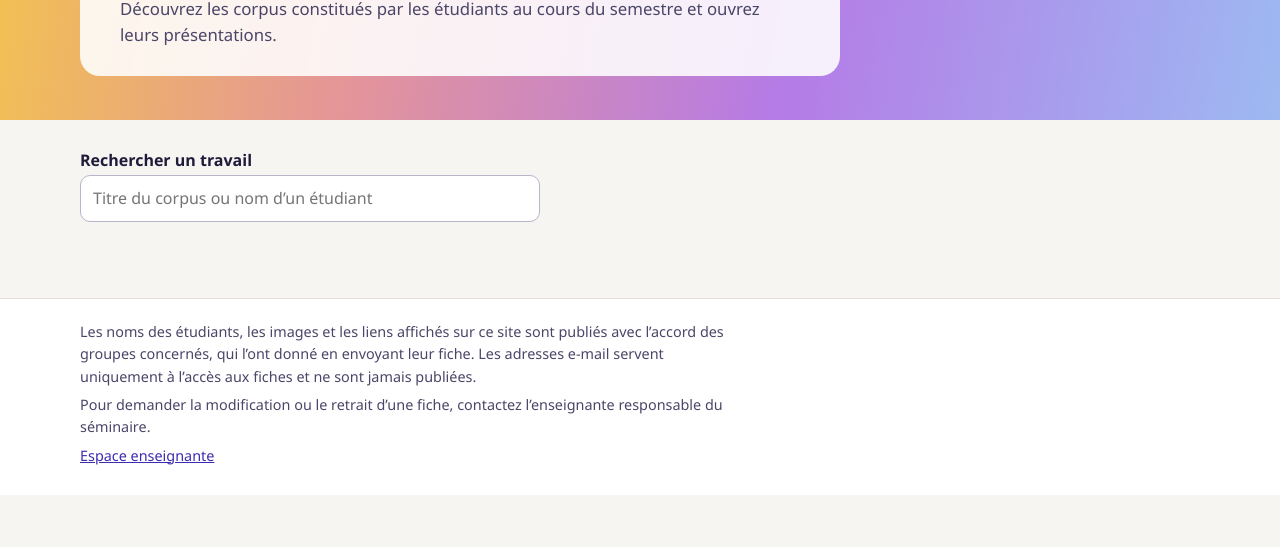
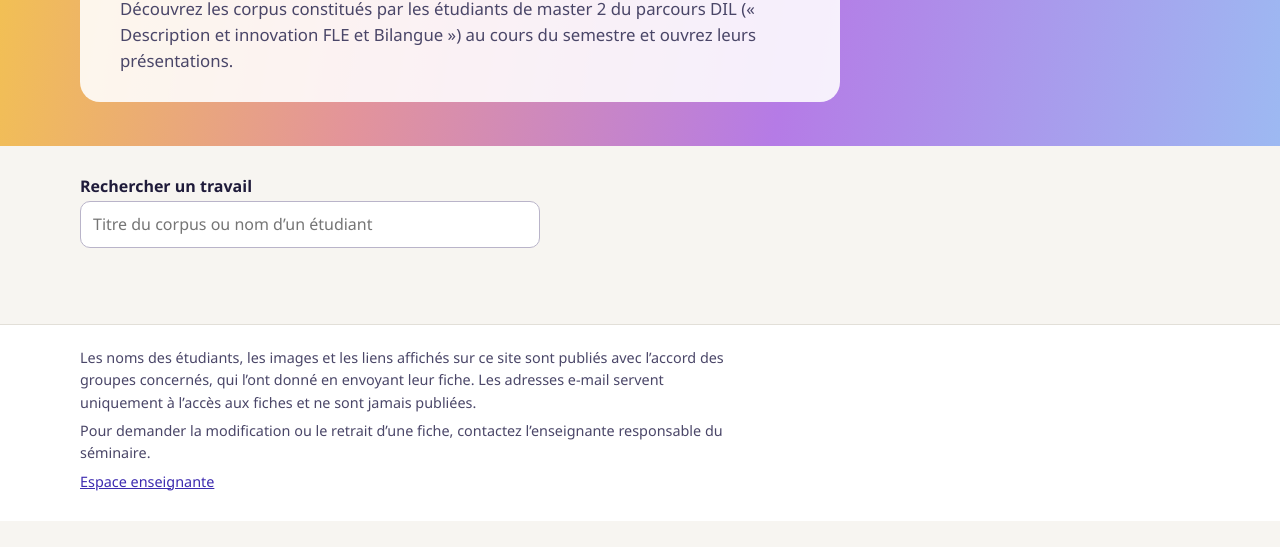
Before and after one commit to DollyRamella/copusDIL2026, a plain HTML site: page index.html in a window 1280 px wide. Shown: the part 253-800 px from the top of the page. Drawn offline with Linux system fonts and the light colour scheme; no server answers.

Commit message:
Update index.html

```diff
--- a/index.html
+++ b/index.html
@@ -13,7 +13,7 @@
     <div class="wrap">
       <div class="panel">
         <h1 id="heroTitle"></h1>
-        <p>Découvrez les corpus constitués par les étudiants au cours du semestre et ouvrez leurs présentations.</p>
+        <p>Découvrez les corpus constitués par les étudiants de master 2 du parcours DIL (« Description et innovation FLE et Bilangue ») au cours du semestre et ouvrez leurs présentations.</p>
       </div>
     </div>
   </section>
```
